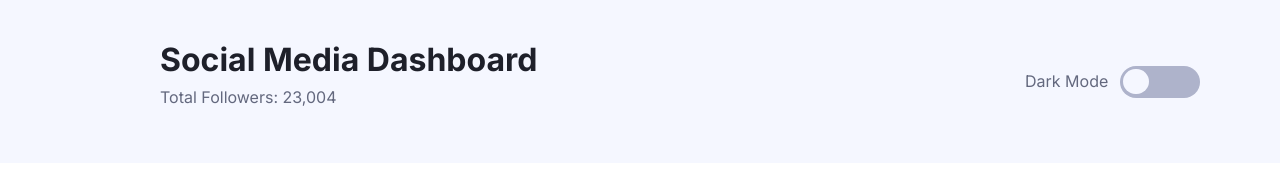
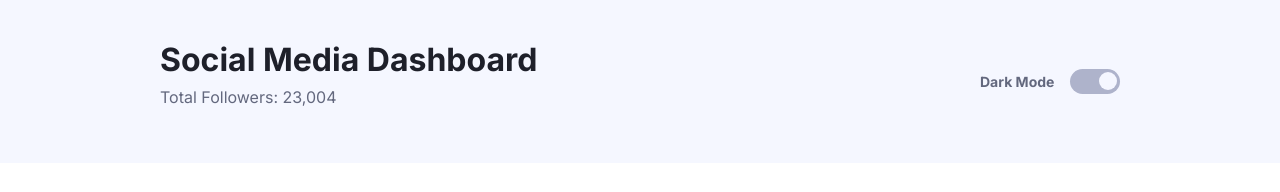
Before and after one commit to danielashjari/dark-light-mode-toggle, a website: page index.html in a window 1280 px wide. Shown: the top 192 px of the page. Drawn offline with Linux system fonts and the light colour scheme.

Commit message:
fix toggle design 1

```diff
--- a/app/scss/components/toggle.scss
+++ b/app/scss/components/toggle.scss
@@ -2,12 +2,14 @@
 
 .toggle{
     .darkmode{
-        @include flex_box;
+        @include flex_box($direction:row-reverse);
         color: var(--p-text);
+        font-size: 14px;
+        font-weight: 700;
 
         .label{ //styling the label
-            width: 5em;
-            height: 2em;
+            width: rem(50);
+            height: rem(25);
             border-radius: rem(30);
             background: var(--toggle);
             position: absolute;
@@ -17,9 +19,9 @@
                 content: 'Dark Mode';
                 position: absolute;
                 display: inline-block;
-                width: rem(90);
-                left: rem(-95);
-                top: rem(5);
+                width: rem(75);
+                left: rem(-90);
+                top: rem(4); //Specifies how far an absolutely positioned box's top margin edge is offset below the top edge of the box's 'containing block'.
             }
 
             &:hover{
@@ -32,7 +34,7 @@
 
 //toggle animation which i don't get
 #checkbox:checked ~ .ball{
-    transform: translateX(3em);
+    transform: translateX(rem(-25));
 }
 
 #checkbox {
@@ -40,14 +42,13 @@
 }
 
 .ball{
-
-        width: 1.6em;
-        height: 1.6em;
+    width: rem(18);
+    height: rem(18);
     background-color: var(--top-bg);
     position: absolute;
     border-radius: 50%;
     margin-top: -0.3px;
-        margin-left: 3px;
+    margin-right: 3px;
     cursor: pointer;
     transition: all 250ms ease-in-out;
 
```
Also changed, not shown: dist/style.css, 1 other file. Lines whose indentation alone changed are shown as unchanged.
